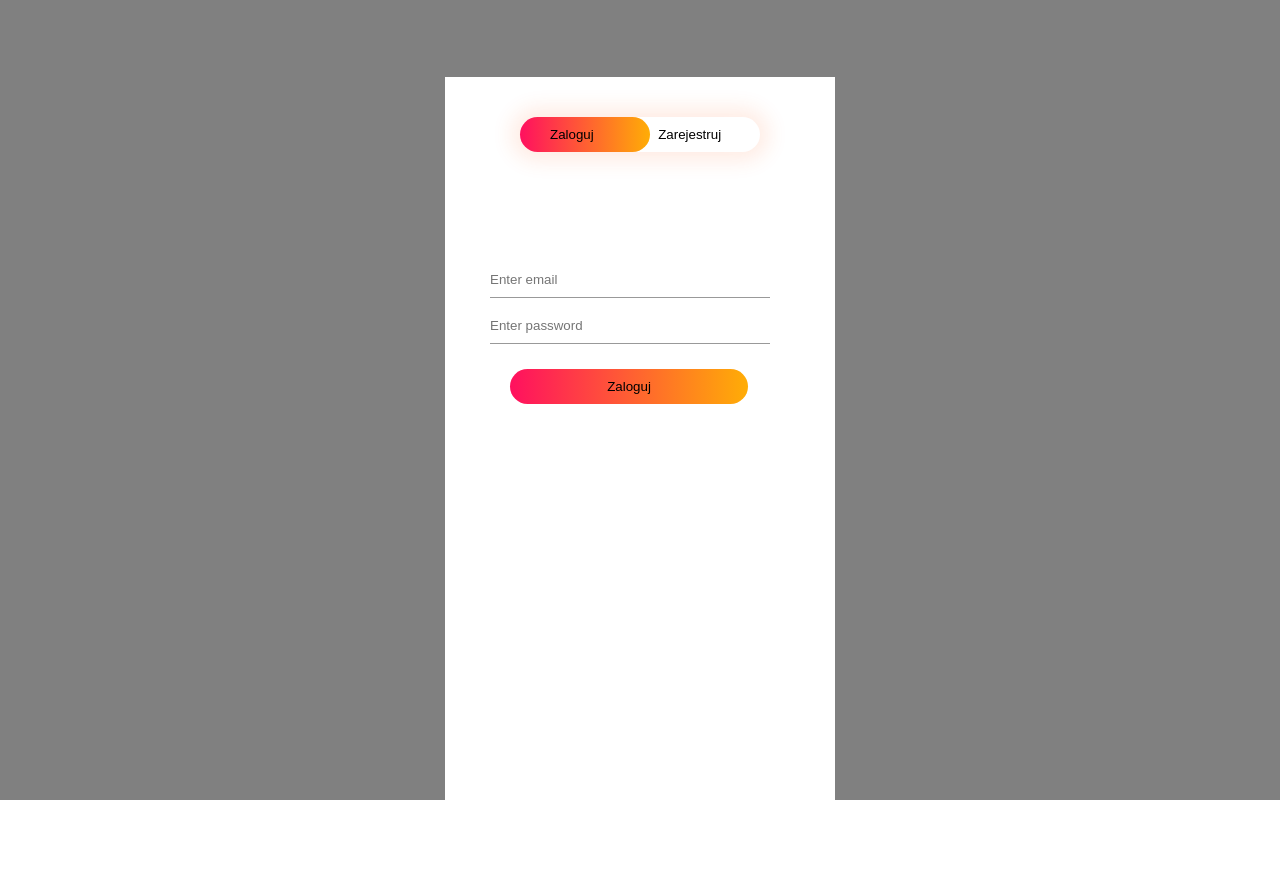
After one commit to krzysiekwit1/tutoring-website, a PHP site: page /loginPage.php in a window 1280 px wide. The commit adds this page. Run offline with PHP 8.4, Linux system fonts and the light colour scheme.

Commit message:
Added register and login form with css soon will make a php connection

```diff
--- /dev/null
+++ b/css/login.css
@@ -0,0 +1,90 @@
+* {
+  margin: 0;
+  padding: 0;
+  font-family: sans-serif;
+}
+.hero {
+  height: 100%;
+  width: 100%;
+  background: grey;
+  background-position: center;
+  background-size: cover;
+  position: absolute;
+}
+.form-box {
+  width: 380px;
+  height: 800px;
+  position: relative;
+  margin: 6% auto;
+  background: #fff;
+  padding: 5px;
+  overflow: hidden;
+}
+.button-box {
+  width: 240px;
+  margin: 35px auto;
+  position: relative;
+  box-shadow: 0 0 20px 9px #ff61241f;
+  border-radius: 30px;
+}
+.toggle-btn {
+  padding: 10px 30px;
+  cursor: pointer;
+  background: transparent;
+  border: 0;
+  outline: none;
+  position: relative;
+}
+#btn {
+  top: 0;
+  left: 0;
+  position: absolute;
+  width: 130px;
+  height: 100%;
+  background: linear-gradient(to right, #ff105f, #ffad06);
+  border-radius: 30px;
+  transition: 0.5s;
+}
+.input-group {
+  top: 180px;
+  position: absolute;
+  width: 280px;
+  transition: 0.5s;
+}
+.input-field {
+  width: 100%;
+  padding: 10px 0;
+  margin: 5px;
+  margin-left: 40px;
+  border: 0;
+  border-bottom: 1px solid #999;
+  outline: none;
+  background: transparent;
+}
+.submit-btn {
+  width: 85%;
+  padding: 10px 30px;
+  cursor: pointer;
+  display: block;
+  margin-top: 20px;
+  margin-left: 60px;
+  background: linear-gradient(to right, #ff105f, #ffad06);
+  border: 0;
+  outline: none;
+  border-radius: 30px;
+}
+.check-box {
+  margin: 30px 10px 30px 40px;
+}
+span {
+  color: #777;
+  font-size: 12px;
+  bottom: 68px;
+  position: absolute;
+}
+#login {
+  left: px;
+}
+#register {
+  left: 450px;
+}
--- a/index.html
+++ b/index.html
@@ -23,7 +23,7 @@
         <li class="glowneMenu">
           wybierz jezyk
           <ul>
-            <li class="podmenu">angielski</li>
+            <li id="angielski" class="podmenu">angielski</li>
             <li class="podmenu">francuski</li>
             <li class="podmenu">hiszpanski</li>
           </ul>
--- /dev/null
+++ b/loginPage.php
@@ -0,0 +1,75 @@
+<!DOCTYPE html>
+<html lang="en">
+  <head>
+    <meta charset="UTF-8" />
+    <meta name="viewport" content="width=device-width, initial-scale=1.0" />
+    <link rel="stylesheet" href="./css/login.css" />
+    <title>Document</title>
+  </head>
+  <body>
+    <div class="hero">
+      <div class="form-box">
+        <div class="button-box">
+          <div id="btn"></div>
+          <button type="button" class="toggle-btn" onclick="login()">
+            Zaloguj
+          </button>
+          <button type="button" class="toggle-btn" onclick="register()">
+            Zarejestruj
+          </button>
+        </div>
+        <form class="input-group" id="login">
+          <input
+            type="text"
+            class="input-field"
+            placeholder="Enter email"
+            required
+          />
+          <input
+            type="text"
+            class="input-field"
+            placeholder="Enter password"
+            required
+          />
+          <button type="submit" class="submit-btn">Zaloguj</button>
+        </form>
+        <form id="register" class="input-group">
+          <input type="date" class="input-field" />
+          <input
+            type="text"
+            class="input-field"
+            placeholder="Enter email"
+            required
+          />
+          <input
+            type="text"
+            class="input-field"
+            placeholder="Enter password"
+            required
+          />
+          <input type="checkbox" class="check-box" /><span
+            >i agree to the terms</span
+          >
+          <button type="submit" class="submit-btn">Register</button>
+        </form>
+      </div>
+    </div>
+
+    <script>
+      var x = document.getElementById("login");
+      var y = document.getElementById("register");
+      var z = document.getElementById("btn");
+
+      function register() {
+        x.style.left = "-400px";
+        y.style.left = "15px";
+        z.style.left = "110px";
+      }
+      function login() {
+        x.style.left = "5px";
+        y.style.left = "450px";
+        z.style.left = "0";
+      }
+    </script>
+  </body>
+</html>
```
Also changed, not shown: css/main.css (+10 -1 lines).
